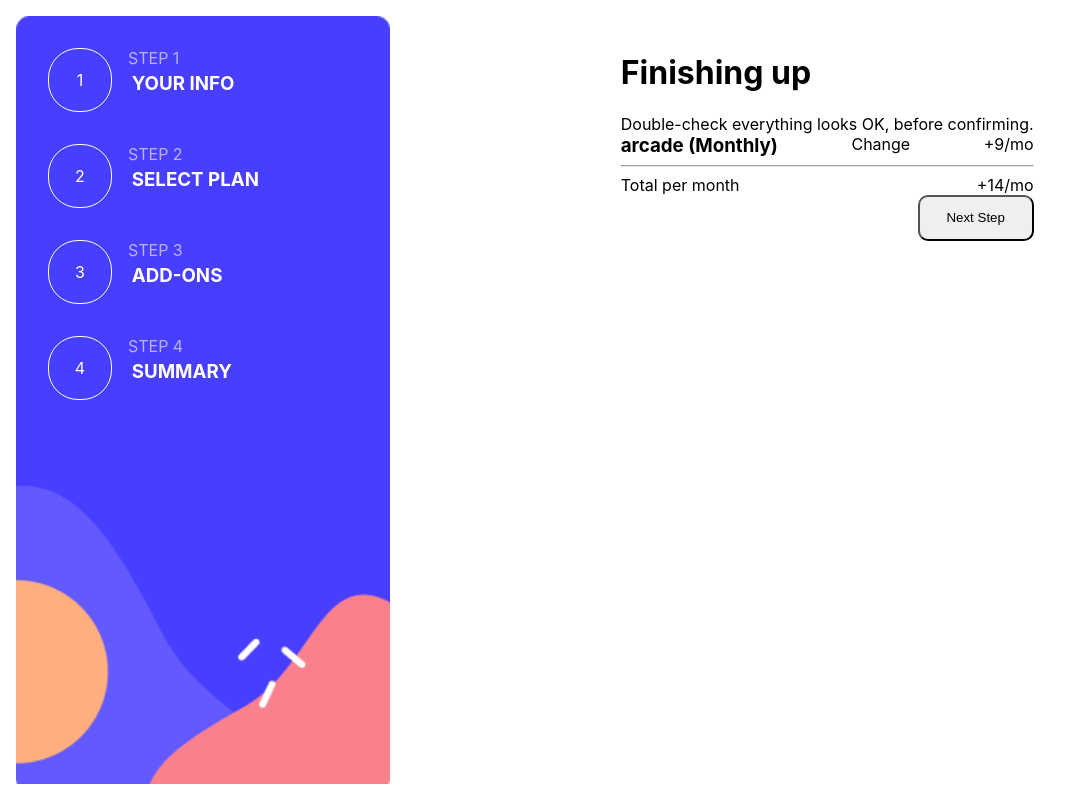
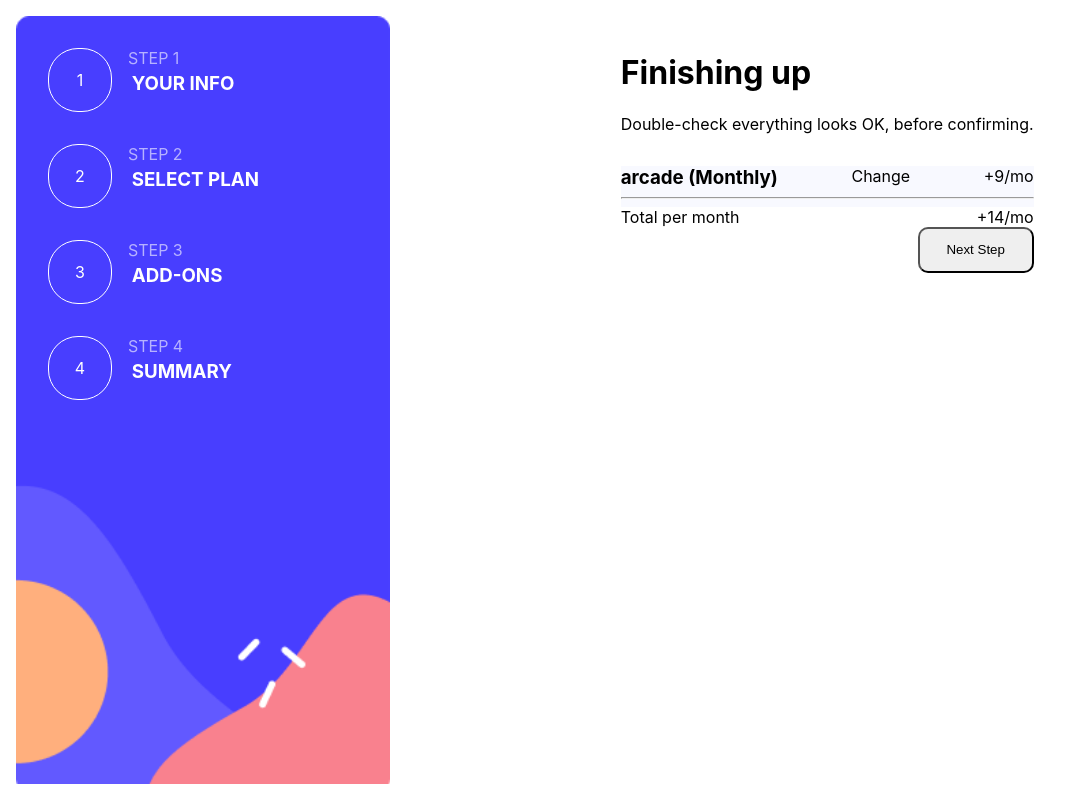
Before and after one commit to AliyaSalmanova1/multi-step-form, a React (Create React App) app: page /summary in a window 1280 px wide. Shown: the whole page, without its empty margins (0-1081 px from the left). Built offline with nearby package versions, Linux system fonts and the light colour scheme.

Commit message:
boxes on third page remain properly checked after re-rendering

```diff
--- a/src/App.css
+++ b/src/App.css
@@ -3,6 +3,9 @@
   height: 100vh;
   display: flex;
 
+}
+header{
+  margin-bottom: 2em;
 }
 *{
   box-sizing: border-box;
@@ -221,3 +224,7 @@ input:checked + span{
   justify-content: space-between;
 
 }
+
+.summaryBox{
+  background-color: #F8F9FF;
+}
--- a/src/components/Main.js
+++ b/src/components/Main.js
@@ -26,8 +26,10 @@ function MainSection(){
 
     return (
         <div className="main">
-            <h1>{text[pathname].h1}</h1>
-            <p>{text[pathname].p}</p>
+            <header>
+                <h1>{text[pathname].h1}</h1>
+                <p>{text[pathname].p}</p>
+            </header>
 
             <Outlet />
 
--- a/src/components/Summary.js
+++ b/src/components/Summary.js
@@ -7,13 +7,9 @@ const SummaryPage = (props) => {
 
   const { planInfo: {plan,
     monthYear
-  }, addOns: {
-    onlineService,
-    largerStorage,
-    customizableProfile
-  }} = props
+  }, addOns} = props
 
-  const { addOns } = props
+
 
   const navigate = useNavigate();
 
@@ -53,7 +49,7 @@ const SummaryPage = (props) => {
 
   return (
     <>
-    <div>
+    <div className="summaryBox">
       <section className="section">
         <h3>{plan} ({specifications[0]})</h3>
         <a>Change</a>
--- a/src/components/ThirdPage.js
+++ b/src/components/ThirdPage.js
@@ -32,6 +32,7 @@ const ThirdPage = (props) => {
       <form className="planPage-form">
         <label className="megaCheckbox">
           <input type="checkbox"
+          checked={onlineService}
           onChange={() => {
             setAddOns({...addOns, onlineService: !onlineService})
           }}/>
@@ -44,6 +45,7 @@ const ThirdPage = (props) => {
         </label>
         <label className="megaCheckbox">
           <input type="checkbox"
+          checked={largerStorage}
           onChange={() => {
             setAddOns({...addOns, largerStorage: !largerStorage})
           }}/>
@@ -56,6 +58,7 @@ const ThirdPage = (props) => {
         </label>
         <label className="megaCheckbox">
           <input type="checkbox"
+          checked={customizableProfile}
           onChange={() => {
             setAddOns({...addOns, customizableProfile: !customizableProfile})
           }}/>
```
